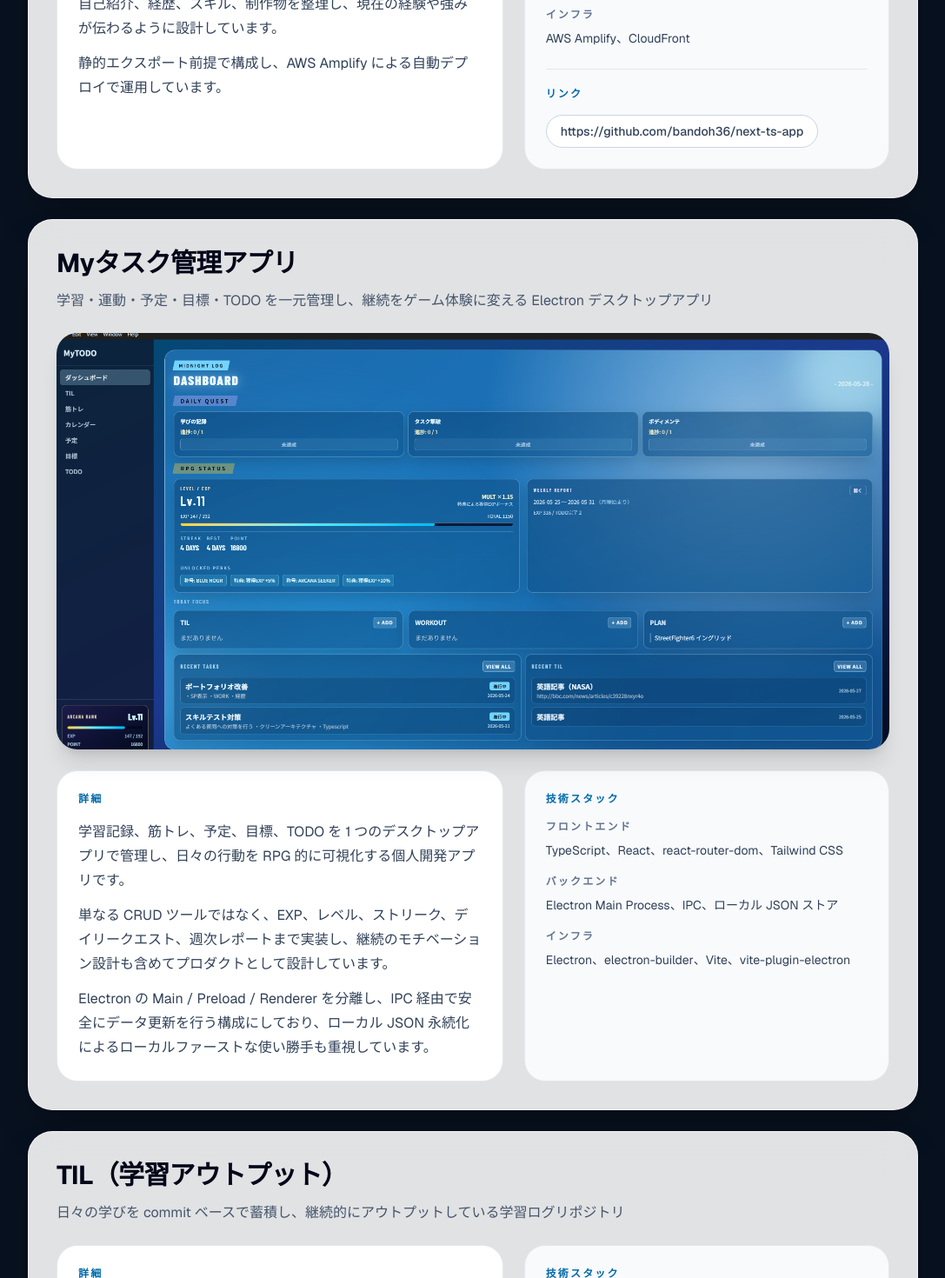
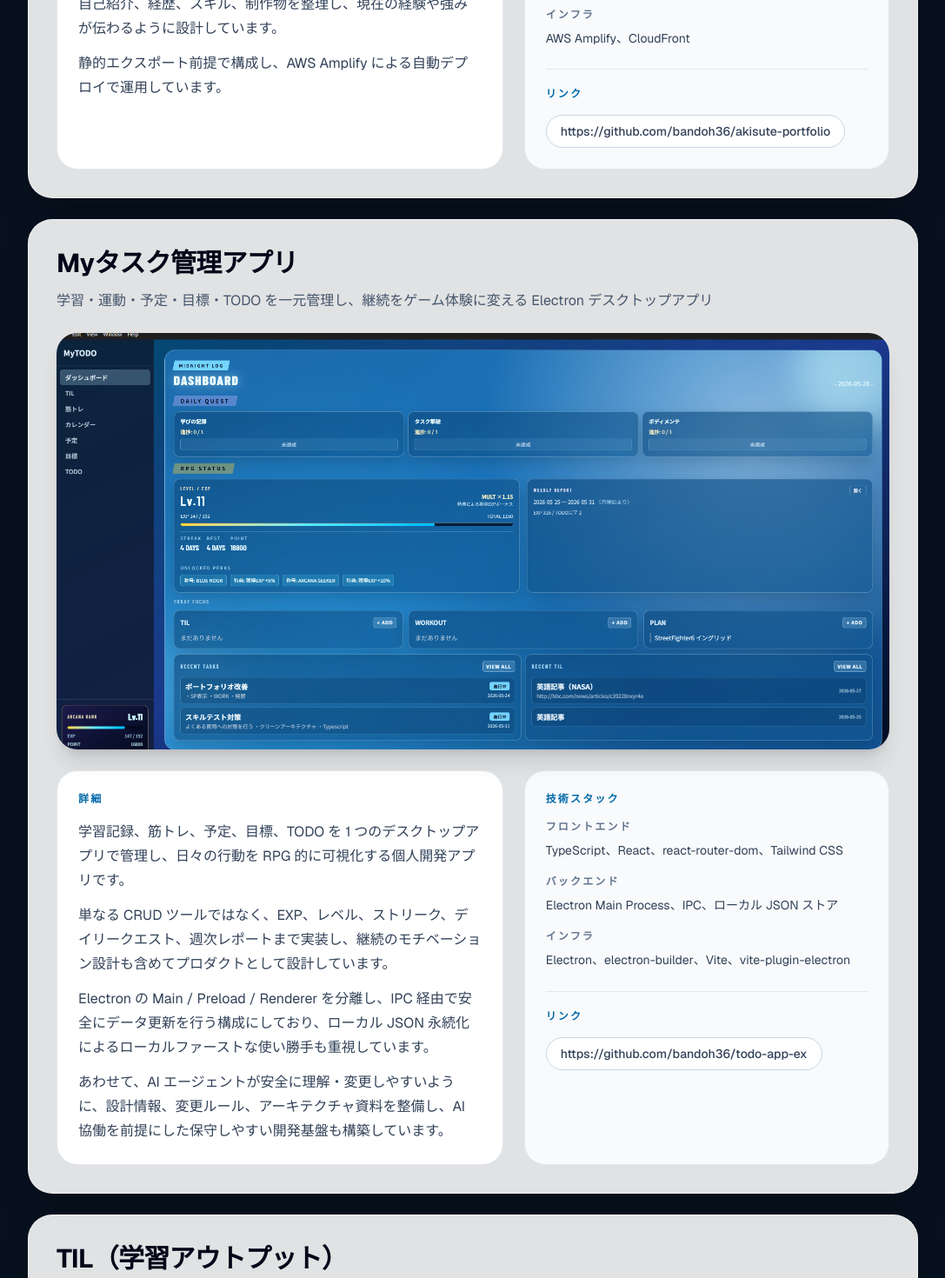
Before and after one commit to bandoh36/akisute-portfolio, a Next.js app: page /home in a window 1280 px wide. Shown: the part 6360-7830 px from the top of the page at 87% size, without its empty margins (96-1183 px from the left). Built offline with nearby package versions, Linux system fonts and the light colour scheme.

Commit message:
feat: SP表示修正

```diff
--- a/src/constant/workConstant.ts
+++ b/src/constant/workConstant.ts
@@ -14,8 +14,8 @@ export const WORK_CONTENTS = [
       back: "なし",
       infra: "AWS Amplify、CloudFront",
       source: {
-        text: "https://github.com/bandoh36/next-ts-app",
-        src: "https://github.com/bandoh36/next-ts-app",
+        text: "https://github.com/bandoh36/akisute-portfolio",
+        src: "https://github.com/bandoh36/akisute-portfolio",
       },
       other: [
         "・ポートフォリオの内容を継続的に更新し、自己紹介、経歴、スキル、制作物を整理して発信しています。",
@@ -36,6 +36,7 @@ export const WORK_CONTENTS = [
       "学習記録、筋トレ、予定、目標、TODO を 1 つのデスクトップアプリで管理し、日々の行動を RPG 的に可視化する個人開発アプリです。",
       "単なる CRUD ツールではなく、EXP、レベル、ストリーク、デイリークエスト、週次レポートまで実装し、継続のモチベーション設計も含めてプロダクトとして設計しています。",
       "Electron の Main / Preload / Renderer を分離し、IPC 経由で安全にデータ更新を行う構成にしており、ローカル JSON 永続化によるローカルファーストな使い勝手も重視しています。",
+      "あわせて、AI エージェントが安全に理解・変更しやすいように、設計情報、変更ルール、アーキテクチャ資料を整備し、AI 協働を前提にした保守しやすい開発基盤も構築しています。",
     ],
     link: "",
     modalDescription: {
@@ -43,12 +44,13 @@ export const WORK_CONTENTS = [
       back: "Electron Main Process、IPC、ローカル JSON ストア",
       infra: "Electron、electron-builder、Vite、vite-plugin-electron",
       source: {
-        text: "",
-        src: "",
+        text: "https://github.com/bandoh36/todo-app-ex",
+        src: "https://github.com/bandoh36/todo-app-ex",
       },
       other: [
         "・Renderer / Preload / Main を分離し、Preload で公開した API 経由のみで永続化やネイティブ連携を行う設計です。",
         "・ゲーミフィケーションのロジックを UI から分離し、保守しやすい構成を意識しています。",
+        "・AGENTS.md、Cursor Rules / Skills、設計資料を整備し、AI エージェントが変更対象や更新手順を把握しやすい状態を作っています。",
       ],
     },
   },
```
Also changed, not shown: 1 other file (tests, documents, lock files or other folders).
